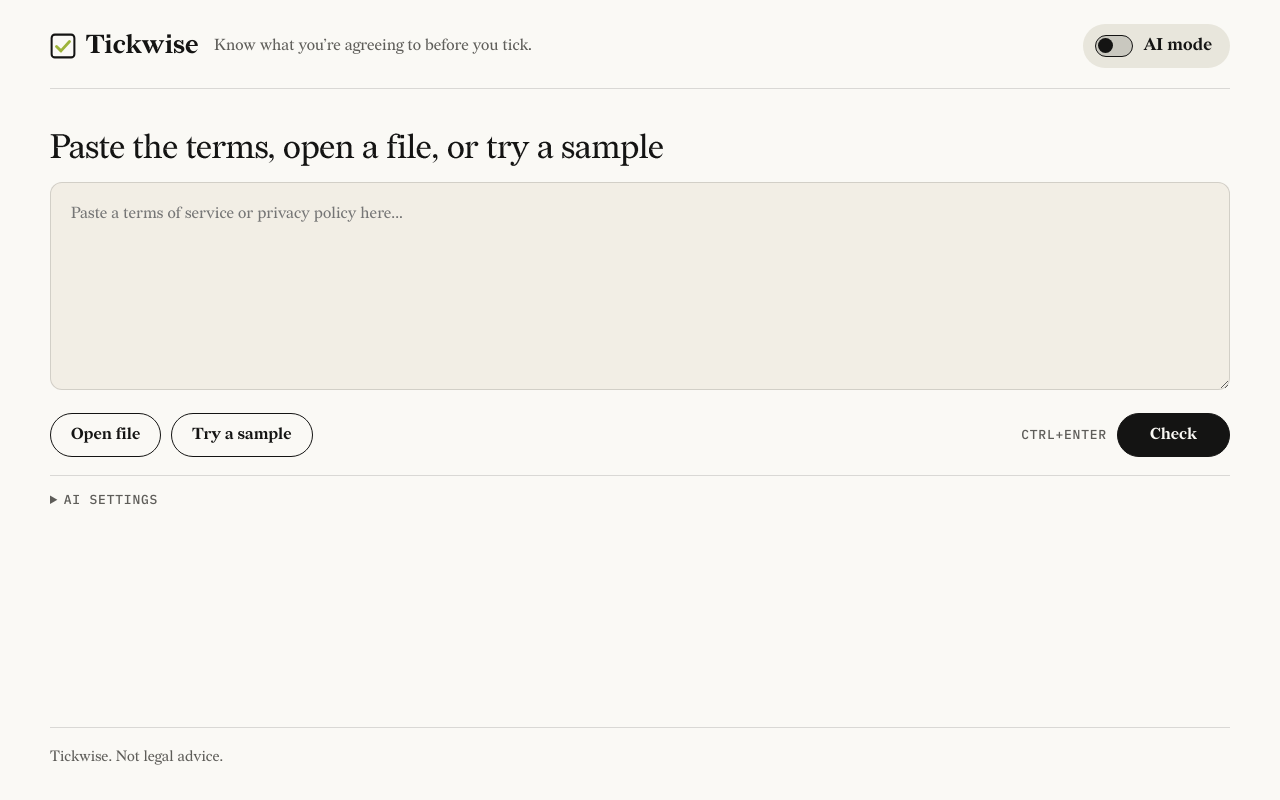
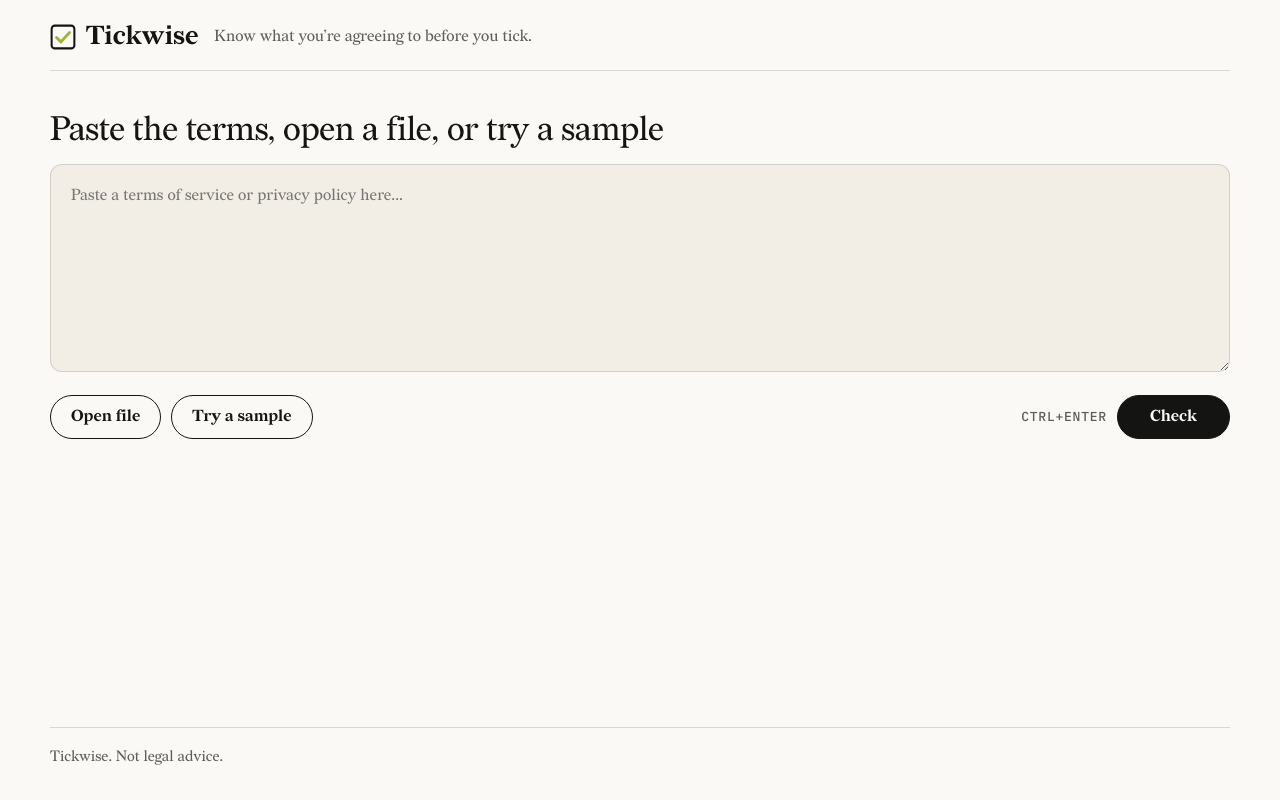
Before and after one commit to niroxzv/TOS-checker, a website with bundled scripts: page app/index.html in a window 1280 px wide. Built offline with nearby package versions, Linux system fonts and the light colour scheme.

Commit message:
Web app: hide AI mode until a future update
Co-Authored-By: Claude Opus 5.5 <noreply@anthropic.com>

```diff
--- a/app/index.html
+++ b/app/index.html
@@ -13,7 +13,7 @@
       <h1><svg viewBox="0 0 32 32" fill="none" stroke="currentColor" aria-hidden="true"><rect x="2" y="2" width="28" height="28" rx="4" stroke-width="2.5"/><path d="M8 16.5l5.5 5.5L24 10.5" stroke="#9DB33A" stroke-width="3.5" stroke-linecap="round" stroke-linejoin="round"/></svg>Tickwise</h1>
       <p class="tagline">Know what you’re agreeing to before you tick.</p>
     </div>
-    <label class="switch"><input type="checkbox" id="ai-mode"><span>AI mode</span></label>
+    <label class="switch" hidden><input type="checkbox" id="ai-mode"><span>AI mode</span></label>
   </header>
 
   <main>
@@ -29,7 +29,7 @@
         <button id="check-btn" type="button" class="primary">Check</button>
       </div>
       <p id="status" class="status" role="status" aria-live="polite"></p>
-      <details id="settings" class="settings">
+      <details id="settings" class="settings" hidden>
         <summary>AI settings</summary>
         <div class="settings-grid">
           <label class="field">Server URL
--- a/app/main.ts
+++ b/app/main.ts
@@ -124,6 +124,8 @@ const aiUrlEl = byId("ai-url");
 // ---------- state ----------
 const prefs: Prefs = load<Prefs>(PREFS_KEY, {});
 const settings: Settings = load(SETTINGS_KEY, DEFAULT_SETTINGS);
+// AI mode is hidden until a future update (the toggle and settings are hidden in index.html), so it stays off.
+settings.aiMode = false;
 let checkedText = "";
 let ruleFlags: Flag[] = [];
 let items: Item[] = [];
```
